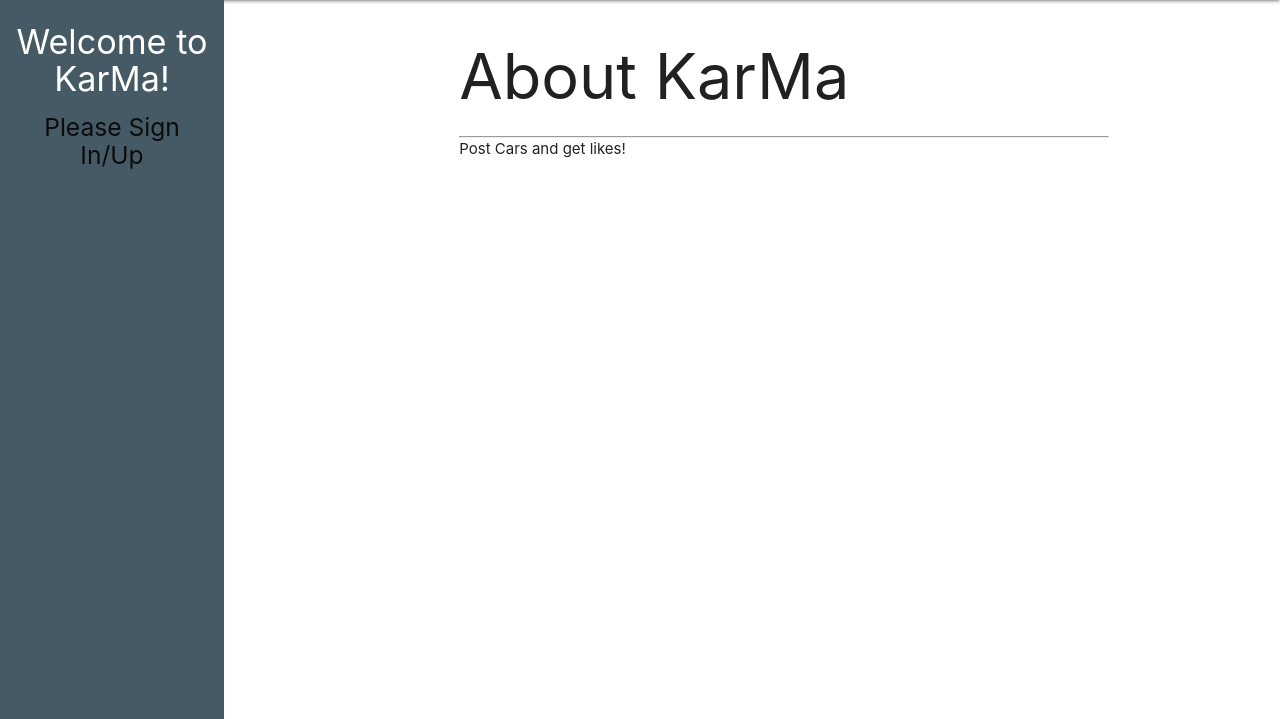
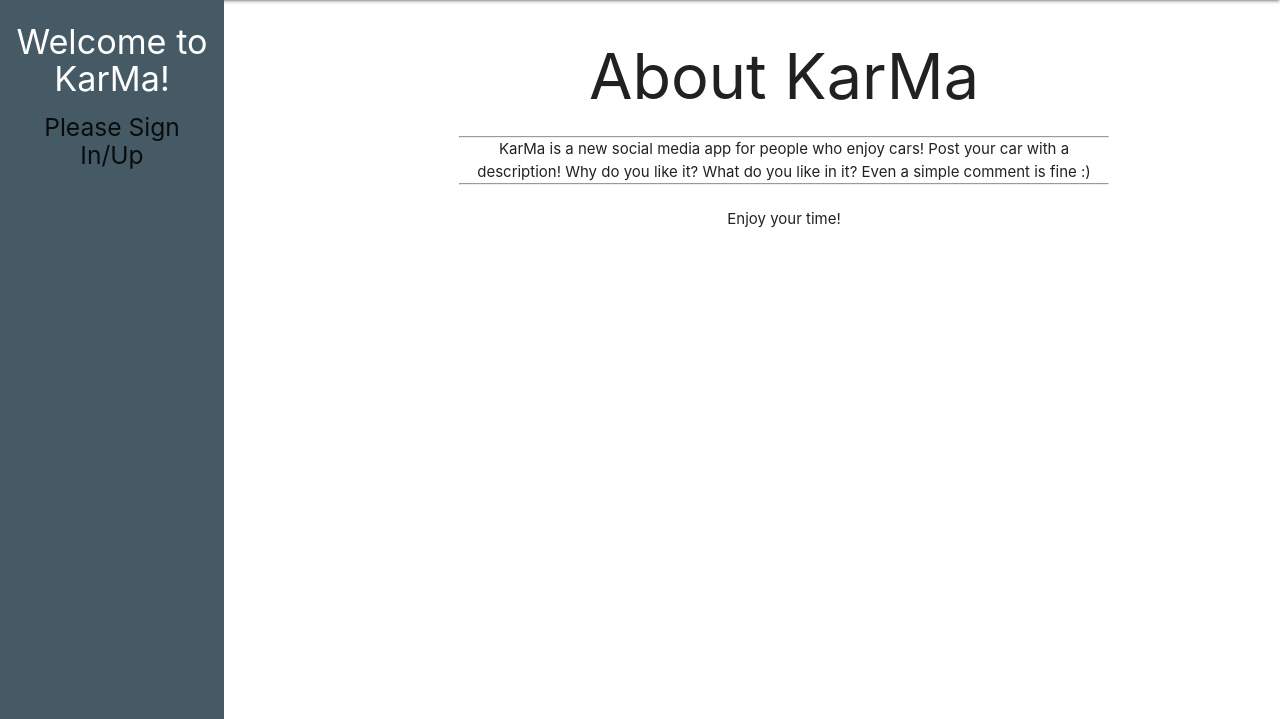
Before and after one commit to ilsuryuz/KarMa, a Django app: page /about/ in a window 1280 px wide. Shown: the part 112-831 px from the top of the page. Run offline with Django 4.2, Linux system fonts and the light colour scheme.

Commit message:
About, Welcome, page protected routes

```diff
--- a/main_app/templates/about.html
+++ b/main_app/templates/about.html
@@ -1,9 +1,18 @@
 {% extends 'base.html' %} {% block content %}
 
-<h1>About KarMa</h1>
+<div class="center">
+    <h1>About KarMa</h1>
 
 <hr />
 
-<p>Post Cars and get likes!</p>
+<p>KarMa is a new social media app for people who enjoy cars!
+    Post your car with a description! Why do you like it? What do you like in it?
+    Even a simple comment is fine :)
+</p>
+
+<hr />
+<br />
+<p>Enjoy your time!</p>
+</div>
 
 {% endblock %}
--- a/main_app/views.py
+++ b/main_app/views.py
@@ -4,6 +4,8 @@ from django.shortcuts import get_object_or_404, redirect, render
 
 from django.views.generic.edit import CreateView, UpdateView, DeleteView
 from django.contrib.auth import login
+from django.contrib.auth.decorators import login_required
+from django.contrib.auth.mixins import LoginRequiredMixin
 from django.contrib.auth.forms import UserCreationForm
 from .models import Post, Profile
 from .forms import ProfileForm
@@ -15,15 +17,17 @@ def home(request):
 def about(request):
     return render(request, 'about.html')
 
+@login_required
 def posts_index(request):
     posts = Post.objects.all()
     return render(request, 'posts/index.html', { 'posts': posts})
 
+@login_required
 def posts_detail(request, post_id):
     post = Post.objects.get(id=post_id)
     return render(request, 'posts/detail.html', { 'post': post })
 
-class PostCreate(CreateView):
+class PostCreate(LoginRequiredMixin, CreateView):
   model = Post
   fields = ['year', 'mark', 'model', 'content', 'photo']
 
@@ -32,11 +36,11 @@ class PostCreate(CreateView):
 
       return super().form_valid(form)
 
-class PostUpdate(UpdateView):
+class PostUpdate(LoginRequiredMixin, UpdateView):
     model = Post
     fields = ['year', 'mark', 'model', 'content', 'photo']
 
-class PostDelete(DeleteView):
+class PostDelete(LoginRequiredMixin, DeleteView):
     model = Post
     success_url = '/posts/'
 
@@ -56,7 +60,7 @@ def signup(request):
     form = UserCreationForm()
     context = {'form': form, 'error_message': error_message }
     return render(request, 'registration/signup.html', context)
-
+@login_required
 def profile(request):
     profile = request.user.profile
     profile_form = ProfileForm(instance=profile)
```
Also changed, not shown: main_app/templates/home.html (+10 -0 lines).
